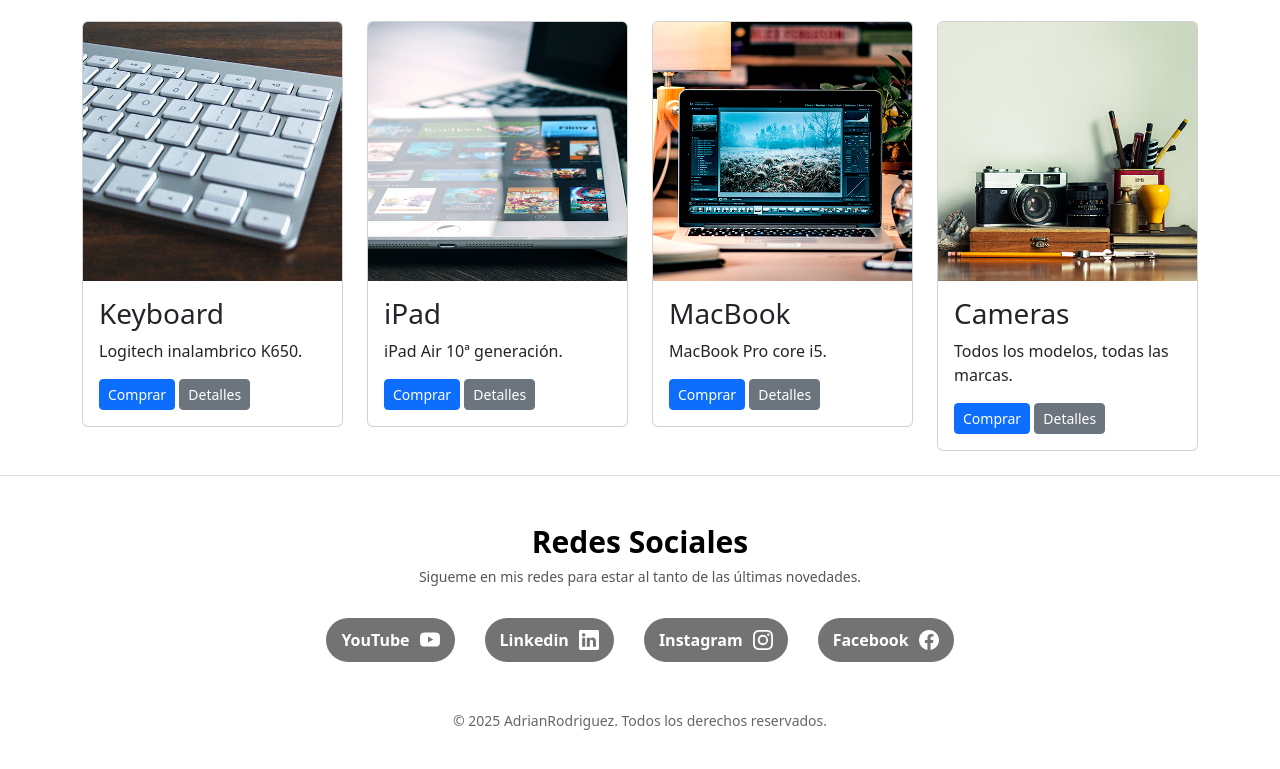
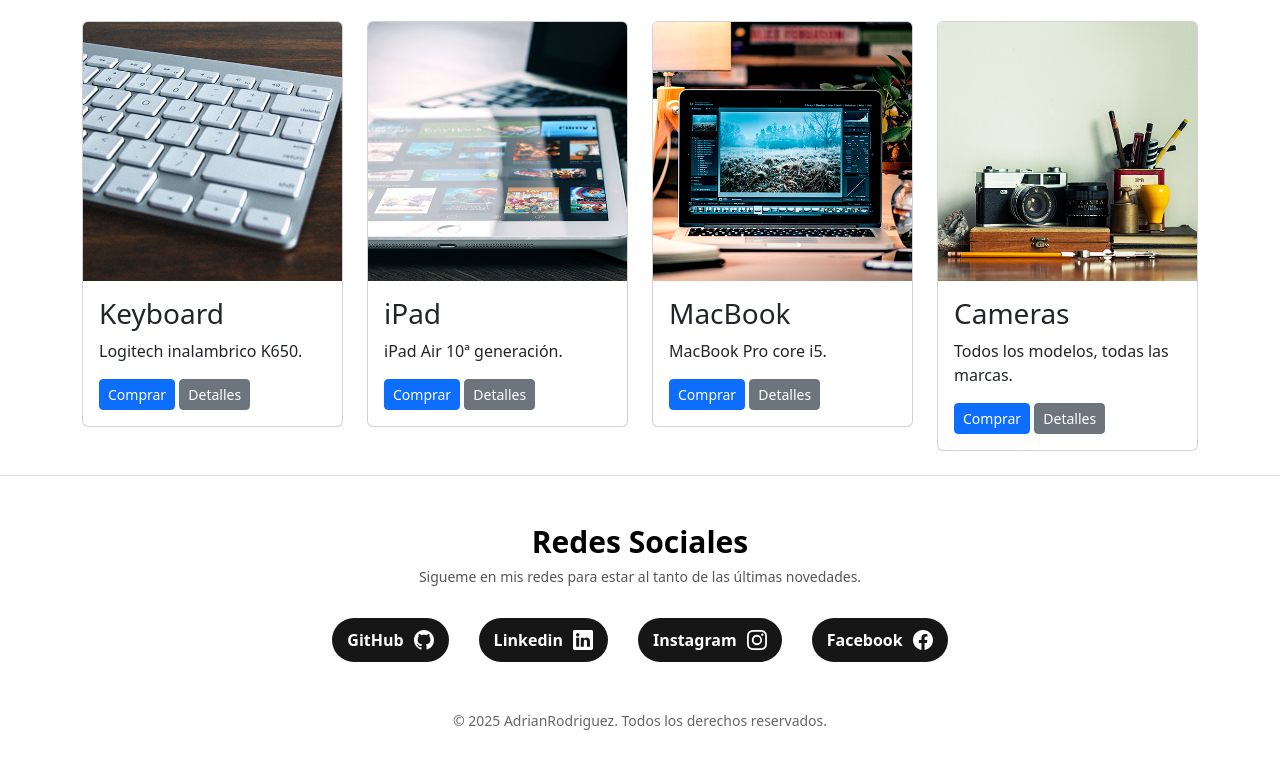
Before and after one commit to Adrian-751/app-bootstrap-5, a plain HTML site: page index.html in a window 1280 px wide. Shown: the part 1071-1840 px from the top of the page. Drawn offline with Linux system fonts and the light colour scheme.

Commit message:
fix links and links styles

```diff
--- a/css/estilos.css
+++ b/css/estilos.css
@@ -37,7 +37,7 @@
   }
 
   .footer .link {
-    background: #737373;
+    background: #161616;
     color: white;
     padding: 10px 15px;
     border-radius: 100px;
@@ -64,8 +64,8 @@
     color: white;
   }
 
-  .footer .link.youtube:hover {
-    background-color: #ff0000;
+  .footer .link.github:hover {
+    background-color: #666;
   }
 
   .footer .link.linkedin:hover {
--- a/index.html
+++ b/index.html
@@ -255,11 +255,11 @@
           Sigueme en mis redes para estar al tanto de las últimas novedades.
         </p>
         <div class="links">
-          <a href="#" class="link youtube" target="_blank">
-            YouTube
+          <a href="https://github.com/Adrian-751" class="link github" target="_blank">
+            GitHub
             <div class="icono">
-                <svg xmlns="http://www.w3.org/2000/svg" width="16" height="16" fill="currentColor" viewBox="0 0 16 16">
-                    <path d="M8.051 1.999h.089c.822.003 4.987.033 6.11.335a2.01 2.01 0 0 1 1.415 1.42c.101.38.172.883.22 1.402l.01.104.022.26.008.104c.065.914.073 1.77.074 1.957v.075c-.001.194-.01 1.108-.082 2.06l-.008.105-.009.104c-.05.572-.124 1.14-.235 1.558a2.01 2.01 0 0 1-1.415 1.42c-1.16.312-5.569.334-6.18.335h-.142c-.309 0-1.587-.006-2.927-.052l-.17-.006-.087-.004-.171-.007-.171-.007c-1.11-.049-2.167-.128-2.654-.26a2.01 2.01 0 0 1-1.415-1.419c-.111-.417-.185-.986-.235-1.558L.09 9.82l-.008-.104A31 31 0 0 1 0 7.68v-.123c.002-.215.01-.958.064-1.778l.007-.103.003-.052.008-.104.022-.26.01-.104c.048-.519.119-1.023.22-1.402a2.01 2.01 0 0 1 1.415-1.42c.487-.13 1.544-.21 2.654-.26l.17-.007.172-.006.086-.003.171-.007A100 100 0 0 1 7.858 2zM6.4 5.209v4.818l4.157-2.408z"/>
+                <svg xmlns="http://www.w3.org/2000/svg" width="16" height="16" fill="currentColor" class="bi bi-github" viewBox="0 0 16 16">
+                    <path d="M8 0C3.58 0 0 3.58 0 8c0 3.54 2.29 6.53 5.47 7.59.4.07.55-.17.55-.38 0-.19-.01-.82-.01-1.49-2.01.37-2.53-.49-2.69-.94-.09-.23-.48-.94-.82-1.13-.28-.15-.68-.52-.01-.53.63-.01 1.08.58 1.23.82.72 1.21 1.87.87 2.33.66.07-.52.28-.87.51-1.07-1.78-.2-3.64-.89-3.64-3.95 0-.87.31-1.59.82-2.15-.08-.2-.36-1.02.08-2.12 0 0 .67-.21 2.2.82.64-.18 1.32-.27 2-.27s1.36.09 2 .27c1.53-1.04 2.2-.82 2.2-.82.44 1.1.16 1.92.08 2.12.51.56.82 1.27.82 2.15 0 3.07-1.87 3.75-3.65 3.95.29.25.54.73.54 1.48 0 1.07-.01 1.93-.01 2.2 0 .21.15.46.55.38A8.01 8.01 0 0 0 16 8c0-4.42-3.58-8-8-8"/>
                 </svg>
             </div>
           </a>
```
